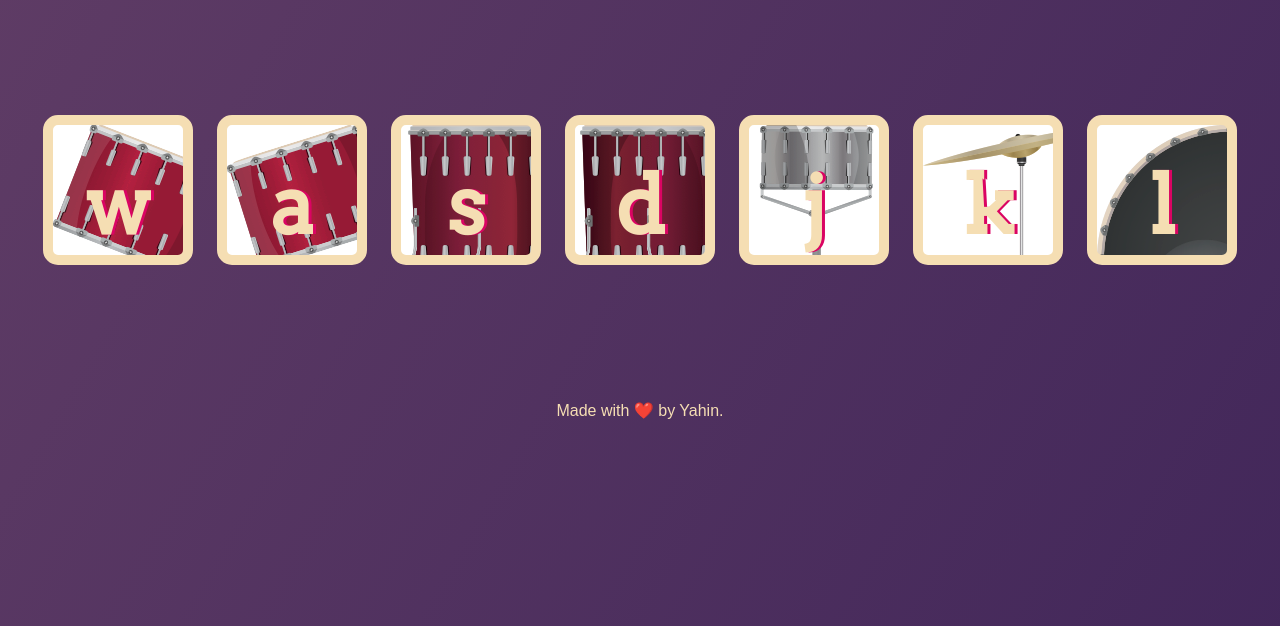
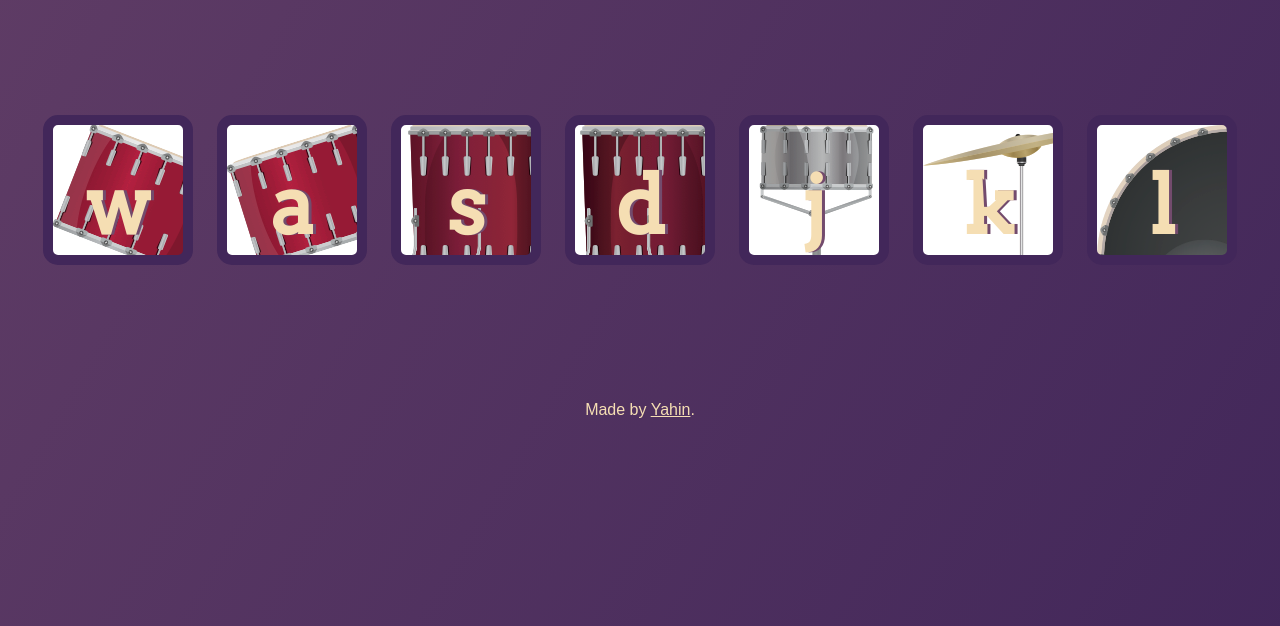
Before and after one commit to Yahin/Drumkit, a plain HTML site: page index.html in a window 1280 px wide. Shown: the part 174-800 px from the top of the page. Drawn offline with Linux system fonts and the light colour scheme.

Commit message:
Add files via upload

```diff
--- a/index.html
+++ b/index.html
@@ -23,7 +23,7 @@
 
   <script src="./index.js" charset="utf-8"></script>
   <footer>
-    Made with ❤️ by Yahin.
+    Made by <a href="https://github.com/Yahin">Yahin</a>.
   </footer>
 
 </body>
--- a/index.js
+++ b/index.js
@@ -15,7 +15,7 @@ document.addEventListener("keydown", function(event){
 
 function makeSound(key){
     switch (key) {
-        case "w":
+        case "w"  :
             var tom1 = new Audio("sounds/tom-1.mp3");
             tom1.play();
             break;
--- a/styles.css
+++ b/styles.css
@@ -24,7 +24,10 @@ h1 {
   font-family: "Arvo", cursive;
   text-shadow: 3px 0 #DA0463;
   text-align: center;
+}
 
+a{
+  color: wheat;
 }
 
 footer {
@@ -70,7 +73,7 @@ footer {
 }
 
 .pressed {
-  box-shadow: 0 3px 4px 0 #DBEDF3;
+  box-shadow: 0 3px 4px 0 #dd91d2;
   opacity: 0.5;
 }
 
@@ -80,13 +83,13 @@ footer {
 
 .drum {
   outline: none;
-  border: 10px solid wheat;
+  border: 10px solid #42275a;
   font-size: 5rem;
   font-family: 'Arvo', cursive;
   line-height: 2;
   font-weight: 900;
   color: wheat;
-  text-shadow: 3px 0 #DA0463;
+  text-shadow: 3px 0 #734b6d;
   border-radius: 15px;
   display: inline-block;
   width: 150px;
```
